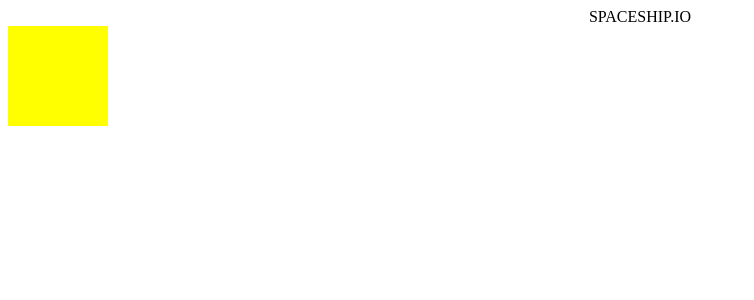
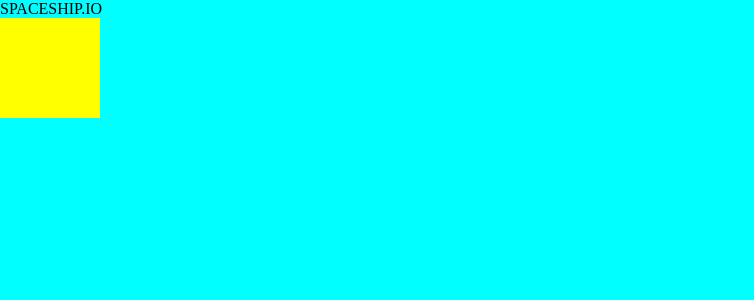
Before and after one commit to vaaranan-y/spaceship.io, a React (Create React App) app in the folder frontend/spaceship.io/: page / in a window 1280 px wide. Shown: the top 300 px of the page, without its empty margins (0-754 px from the left). Built offline with nearby package versions, Linux system fonts and the light colour scheme.

Commit message:
Spaceship follows mouse (no delay)

```diff
--- a/frontend/spaceship.io/src/App.css
+++ b/frontend/spaceship.io/src/App.css
@@ -1,3 +1,7 @@
-.TitleCard {
-  text-align: center;
+.App {
+  margin: 0;
+  padding: 0;
+  height: 100%;
+  width: 100%;
+  background-color: aqua;
 }
--- a/frontend/spaceship.io/src/App.tsx
+++ b/frontend/spaceship.io/src/App.tsx
@@ -1,14 +1,29 @@
-import React from 'react';
+import React, { useEffect, useState } from 'react';
 import Spaceship from './components/spaceship';
 import './App.css';
 
 function App() {
+  const [x, setX] = useState<number>(0);
+  const [y, setY] = useState<number>(0);
+
+
+  useEffect(() => {
+    const handleMouseMove = (event: MouseEvent) => {
+      console.log(`{x: ${event.clientX}, y:${event.clientX}}`)
+      setX(event.clientX)
+      setY(event.clientY)
+    }
+    window.addEventListener('mousemove', handleMouseMove);
+  }, [])
+
+
+
   return (
     <div className="App">
       <div className="TitleCard">
       SPACESHIP.IO
       </div>
-      <Spaceship/>
+      <Spaceship x={x} y={y}/>
     </div>
   );
 }
--- a/frontend/spaceship.io/src/components/spaceship.css
+++ b/frontend/spaceship.io/src/components/spaceship.css
@@ -2,4 +2,5 @@
     width: 100px;
     height: 100px;
     background-color: yellow;
+    position: relative;
 }
--- a/frontend/spaceship.io/src/components/spaceship.tsx
+++ b/frontend/spaceship.io/src/components/spaceship.tsx
@@ -1,11 +1,16 @@
-import React from 'react';
+import React, { useState } from 'react';
 import "./spaceship.css"
 
-function Spaceship() {
-  return (
-    <div className="spaceship">
-    </div>
-  );
+interface SpaceshipProps {
+    x: number;
+    y: number;
+}
+
+function Spaceship({x, y} : SpaceshipProps) {
+    return (
+        <div className="spaceship" style={{ left: x, top: y }}>
+        </div>
+    );
 }
 
 export default Spaceship;
--- a/frontend/spaceship.io/src/index.css
+++ b/frontend/spaceship.io/src/index.css
@@ -0,0 +1,7 @@
+body {
+    margin: 0;
+    padding: 0;
+    height: 100%;
+    width: 100%;
+    background-color: aqua;
+  }
```
